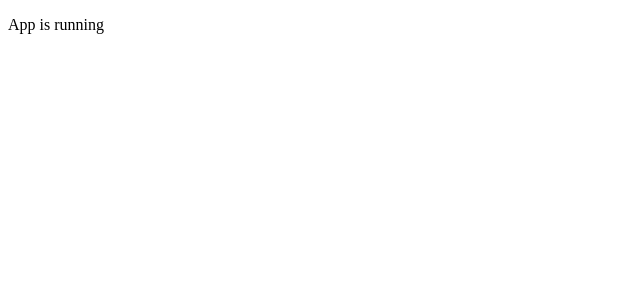
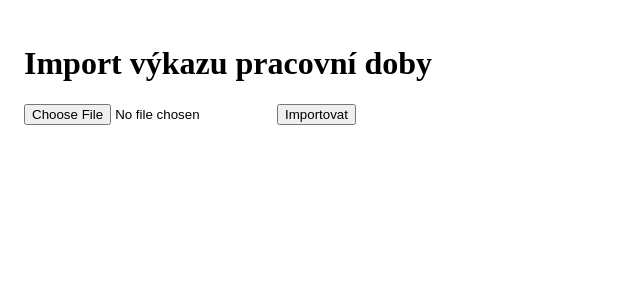
Before and after one commit to ondrejsvorc/Timesheets, a React app in the folder frontend/: page / in a window 1280 px wide. Shown: the top 300 px of the page, without its empty margins (0-640 px from the left). Built offline with nearby package versions, Linux system fonts and the light colour scheme; the HTML template or start-up script is replaced by a standard one.

Commit message:
Add attendance timesheet importer component demo

```diff
--- /dev/null
+++ b/frontend/src/AttendanceTimesheetImporter.tsx
@@ -0,0 +1,125 @@
+import React, { useState } from "react";
+
+type AttendanceTimesheet = {
+  employeePersonalNumber: number;
+  employeeName?: string;
+  year: number;
+  month: number;
+  days: AttendanceDay[];
+  totalHoursWithoutBreak: number;
+  totalHoursObligation: number;
+};
+
+type AttendanceDay = {
+  date: string;
+  clockIn?: string;
+  clockOut?: string;
+  breakStart?: string;
+  breakEnd?: string;
+  otherInterruption?: string;
+  hoursWithoutBreak?: number;
+  isHoliday: boolean;
+  isWeekend: boolean;
+  isWorkDay: boolean;
+};
+
+export const AttendanceTimesheetImporter = () => {
+  const [file, setFile] = useState<File | null>(null);
+  const [timesheet, setTimesheet] = useState<AttendanceTimesheet | null>(null);
+  const [loading, setLoading] = useState(false);
+  const [error, setError] = useState<string | null>(null);
+
+  async function handleSubmit(e: React.FormEvent<HTMLFormElement>) {
+    e.preventDefault();
+    setError(null);
+    setTimesheet(null);
+
+    if (!file) {
+      setError("Vyberte soubor (.xls nebo .xlsx).");
+      return;
+    }
+
+    const formData = new FormData();
+    formData.append("file", file);
+
+    try {
+      setLoading(true);
+      const response = await fetch("https://localhost:7167/api/timesheets/attendance/import", {
+        method: "POST",
+        body: formData,
+      });
+
+      if (!response.ok) {
+        const text = await response.text();
+        setError(`Chyba: ${text}`);
+        return;
+      }
+
+      const data = await response.json();
+      setTimesheet(data.timesheet);
+    } catch (err: any) {
+      setError(`Chyba při komunikaci se serverem: ${err.message}`);
+    } finally {
+      setLoading(false);
+    }
+  }
+
+  return (
+    <div style={{ padding: "1rem" }}>
+      <h1>Import výkazu pracovní doby</h1>
+
+      <form onSubmit={handleSubmit}>
+        <input
+          type="file"
+          accept=".xls,.xlsx"
+          onChange={(e) => setFile(e.target.files?.[0] || null)}
+        />
+        <button type="submit" disabled={loading}>
+          {loading ? "Nahrávám..." : "Importovat"}
+        </button>
+      </form>
+
+      {error && <p style={{ color: "red" }}>{error}</p>}
+
+      {timesheet && (
+        <>
+          <h2>
+            {timesheet.employeeName} ({timesheet.month}/{timesheet.year})
+          </h2>
+
+          <table border={1} cellPadding={4} cellSpacing={0}>
+            <thead>
+              <tr>
+                <th>Den</th>
+                <th>Příchod</th>
+                <th>Odchod</th>
+                <th>Začátek přestávky</th>
+                <th>Konec přestávky</th>
+                <th>Jiné přerušení (úvazek)</th>
+                <th>Celkem od - do bez přestávky na jídlo</th>
+              </tr>
+            </thead>
+            <tbody>
+              {timesheet.days.map((d) => (
+                <tr key={d.date}>
+                  <td>{d.date}</td>
+                  <td>{d.clockIn ?? ""}</td>
+                  <td>{d.clockOut ?? ""}</td>
+                  <td>{d.breakStart ?? ""}</td>
+                  <td>{d.breakEnd ?? ""}</td>
+                  <td>{d.otherInterruption ?? ""}</td>
+                  <td>{d.hoursWithoutBreak ?? ""}</td>
+                </tr>
+              ))}
+            </tbody>
+          </table>
+
+          <p>
+            <strong>Součet:</strong>{" "}
+            {timesheet.totalHoursWithoutBreak} / {timesheet.totalHoursObligation}
+          </p>
+        </>
+      )}
+    </div>
+  );
+}
--- a/frontend/src/main.tsx
+++ b/frontend/src/main.tsx
@@ -1,8 +1,9 @@
 import { StrictMode } from 'react'
 import { createRoot } from 'react-dom/client'
+import { AttendanceTimesheetImporter } from './AttendanceTimesheetImporter'
 
 export const App = () => {
-  return <p>App is running</p>
+  return <AttendanceTimesheetImporter />
 }
 
 createRoot(document.getElementById('root')!).render(
```
